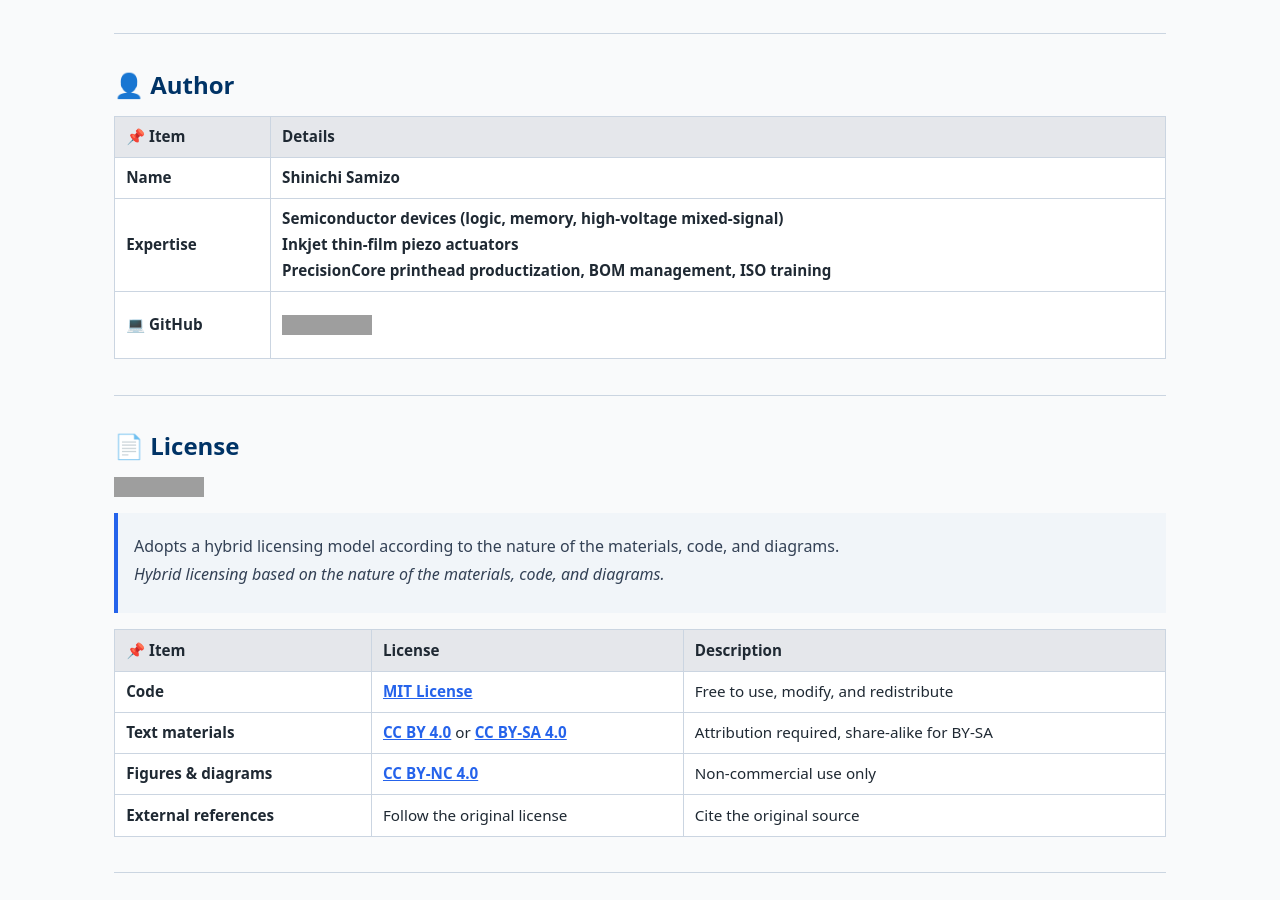
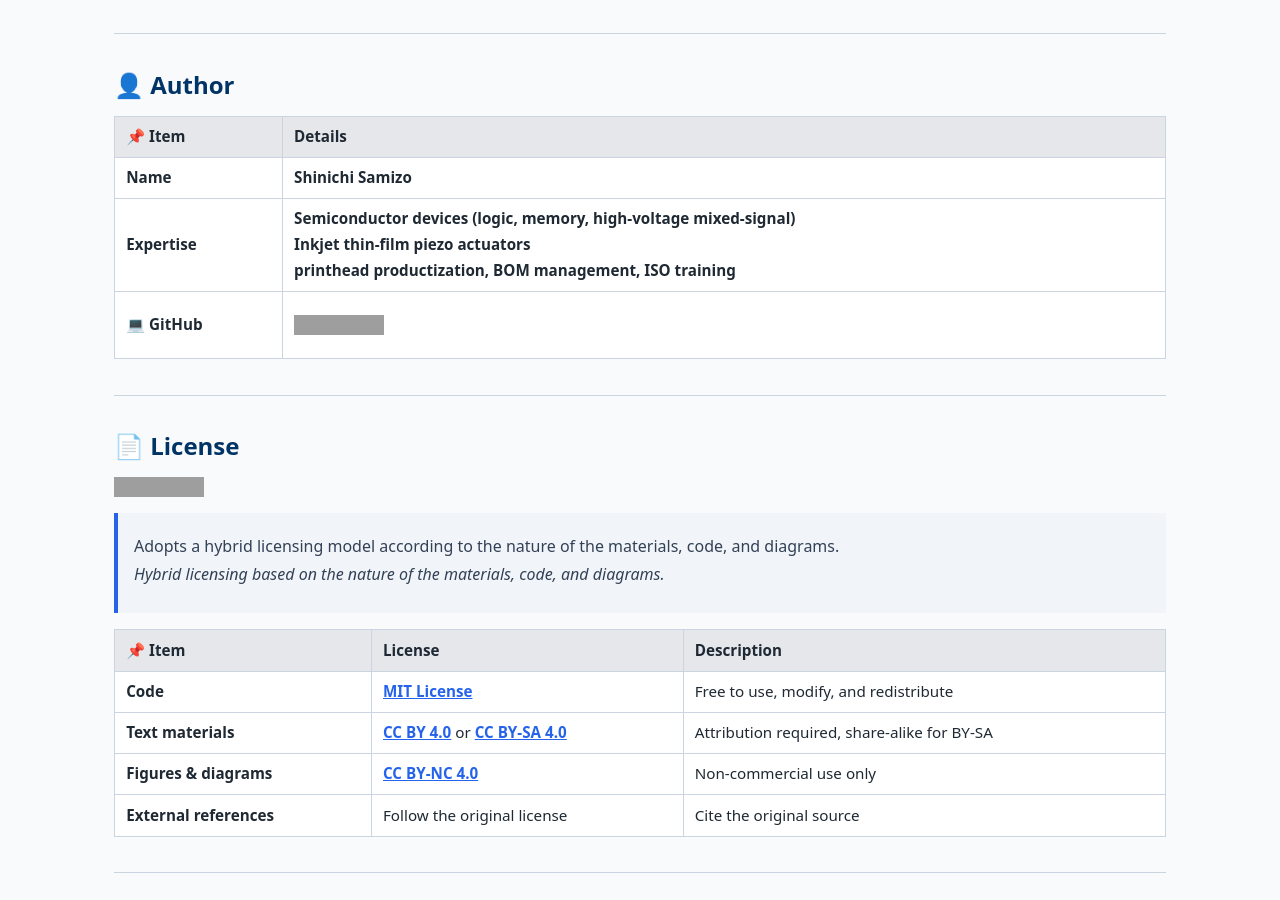
Before and after one commit to Samizo-AITL/Edusemi-Plus, a Jekyll site: the page built from en/index.md, in a window 1280 px wide and 900 px high, scrolled down 2219 px. Built offline with Jekyll 4.4.1, drawn with Linux system fonts in a browser that asks for light colours; grey boxes are pictures that could not be loaded.

Commit message:
Update index.md

```diff
--- a/en/index.md
+++ b/en/index.md
@@ -78,7 +78,7 @@
 | 📌 Item | Details |
 |------|------|
 | **Name** | **Shinichi Samizo** |
-| **Expertise** | **Semiconductor devices** **(logic, memory, high-voltage mixed-signal)**<br>**Inkjet thin-film piezo actuators**<br>**PrecisionCore printhead productization, BOM management, ISO training** |
+| **Expertise** | **Semiconductor devices** **(logic, memory, high-voltage mixed-signal)**<br>**Inkjet thin-film piezo actuators**<br>**printhead productization, BOM management, ISO training** |
 | **💻 GitHub** | [![GitHub](https://img.shields.io/badge/GitHub-Samizo--AITL-black?logo=github)](https://github.com/Samizo-AITL) |
 
 ---
```
